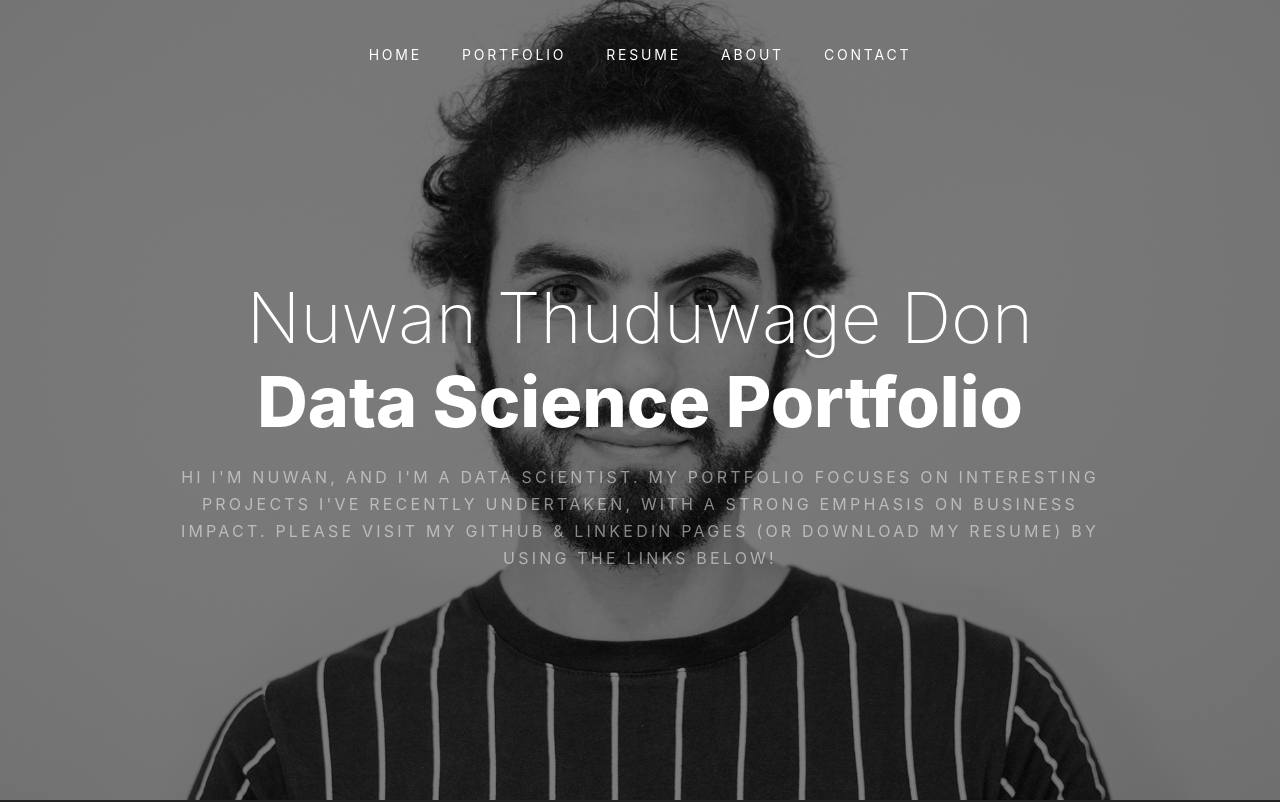
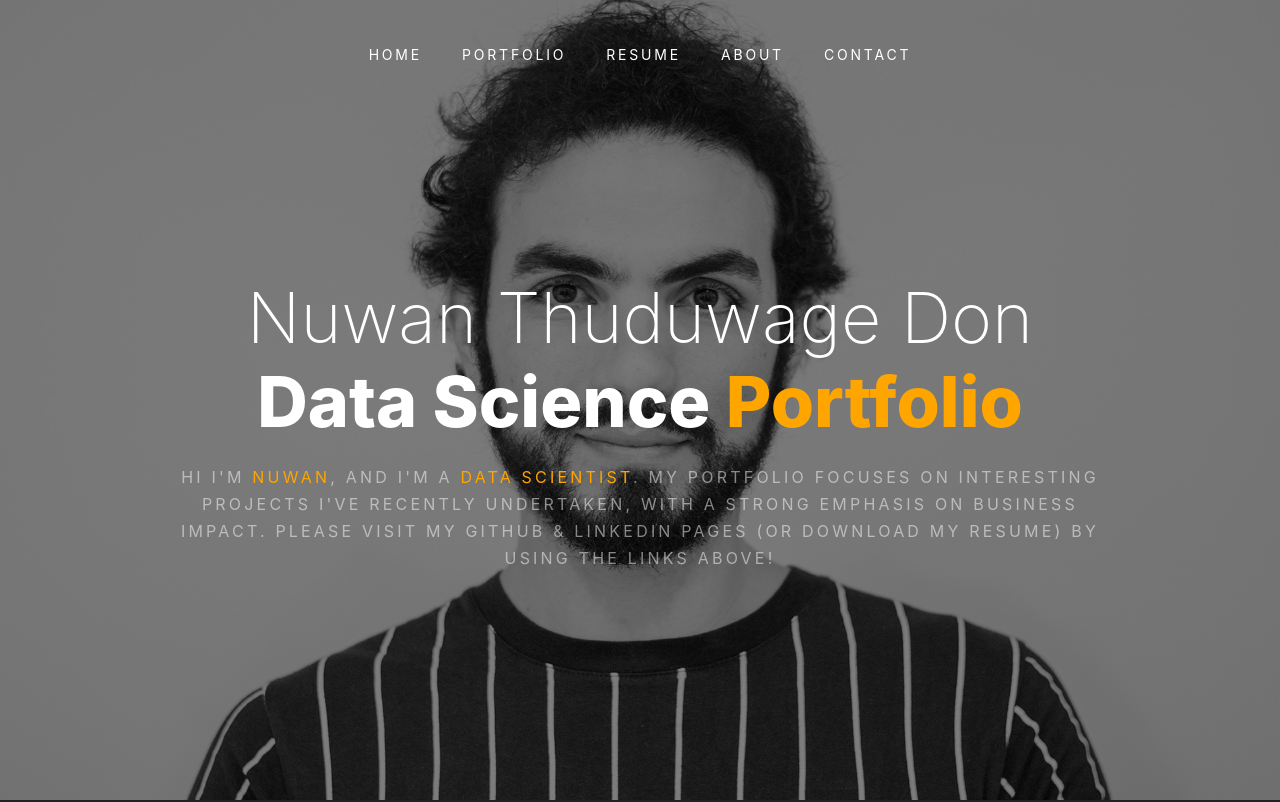
Before and after one commit to nthuduwage2025/nthuduwage2025.github.io, a plain HTML site: page index.html in a window 1280 px wide. Shown: the top 802 px of the page. Drawn offline with nearby package versions, Linux system fonts and the light colour scheme; files whose address does not match are found by name.

Commit message:
home page done

```diff
--- a/css/style.css
+++ b/css/style.css
@@ -623,3 +623,7 @@ a {
 .letter-spacing {
   letter-spacing: .2rem;
   color: rgba(255, 255, 255, 0.5) !important; }
+
+  .text-orange {
+    color: #ffa500 !important;
+  }
--- a/index.html
+++ b/index.html
@@ -49,7 +49,7 @@
 
 					<h1 class="site-heading site-animate">Nuwan Thuduwage Don <strong class="d-block">Data Science <span class="text-orange">Portfolio</span></strong></h1>
 					<strong class="d-block text-white text-uppercase letter-spacing">
-						Hi I'm Nuwan, and I'm a Data Scientist. My portfolio focuses on interesting projects I've recently undertaken, with a strong emphasis on business impact. Please visit my Github & LinkedIn pages (or download my Resume) by using the links below!
+						Hi I'm <span class="text-orange">Nuwan</span>, and I'm a <span class="text-orange">Data Scientist</span>. My portfolio focuses on interesting projects I've recently undertaken, with a strong emphasis on business impact. Please visit my Github & LinkedIn pages (or download my Resume) by using the links above!
 					</strong>
 
 				</div>
```
